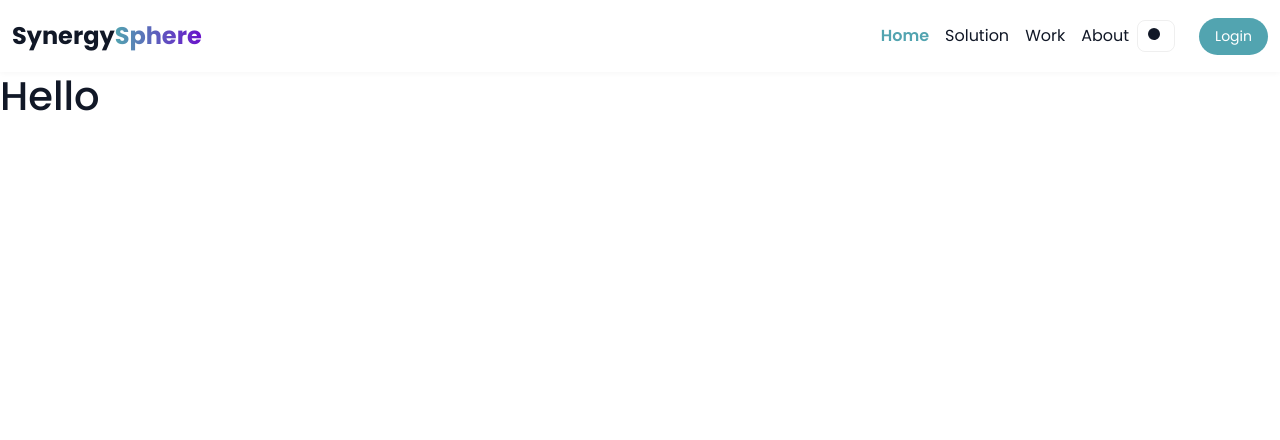
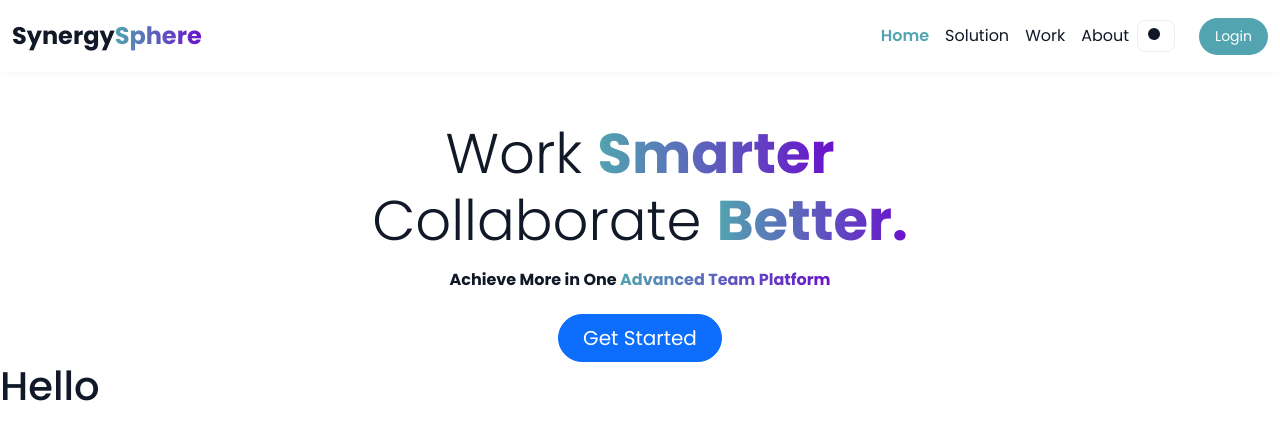
Before and after one commit to Sneh-Gohel/Odoo-NMIT-First-Round, a React (Vite) app in the folder frontend/: page /home in a window 1280 px wide. Shown: the top 440 px of the page. Built offline with nearby package versions, Linux system fonts and the light colour scheme.

Commit message:
Hero created

```diff
--- /dev/null
+++ b/frontend/src/components/Hero/Hero.jsx
@@ -0,0 +1,26 @@
+// Hero.jsx
+import React from 'react';
+import './Hero.css';
+
+const Hero = () => {
+  return (
+    <section className="hero d-flex align-items-center mt-5">
+      <div className="container">
+        <div className="row justify-content-center text-center">
+          <div className="col-lg-8 col-md-10">
+            <h2 className="hero-tagline display-4 fw-light mb-0">Work <span className='logo__gradient'>Smarter</span></h2>
+            <h2 className="hero-tagline display-4 fw-light mb-3">Collaborate <span className='logo__gradient'>Better.</span></h2>
+            <h6 className="hero-headline  fw-bold mb-4">
+              Achieve More in One <span className='logo__gradient'>Advanced Team Platform</span>
+            </h6>
+            <button className="hero-cta btn btn-primary btn-lg px-4 py-2 rounded-pill">
+              Get Started
+            </button>
+          </div>
+        </div>
+      </div>
+    </section>
+  );
+};
+
+export default Hero;
--- a/frontend/src/pages/LandingPage/LandingPage.jsx
+++ b/frontend/src/pages/LandingPage/LandingPage.jsx
@@ -1,10 +1,12 @@
-import React from 'react'
+// import React from 'react'
 import Navbar from '../../components/Navbar/Navbar'
+import Hero from '../../components/Hero/Hero'
 
 const LandingPage = () => {
   return (
     <div>
         <Navbar />
+        <Hero/>
         <h1>Hello</h1>
     </div>
   )
```
Also changed, not shown: frontend/src/components/Hero/Hero.css (added).
